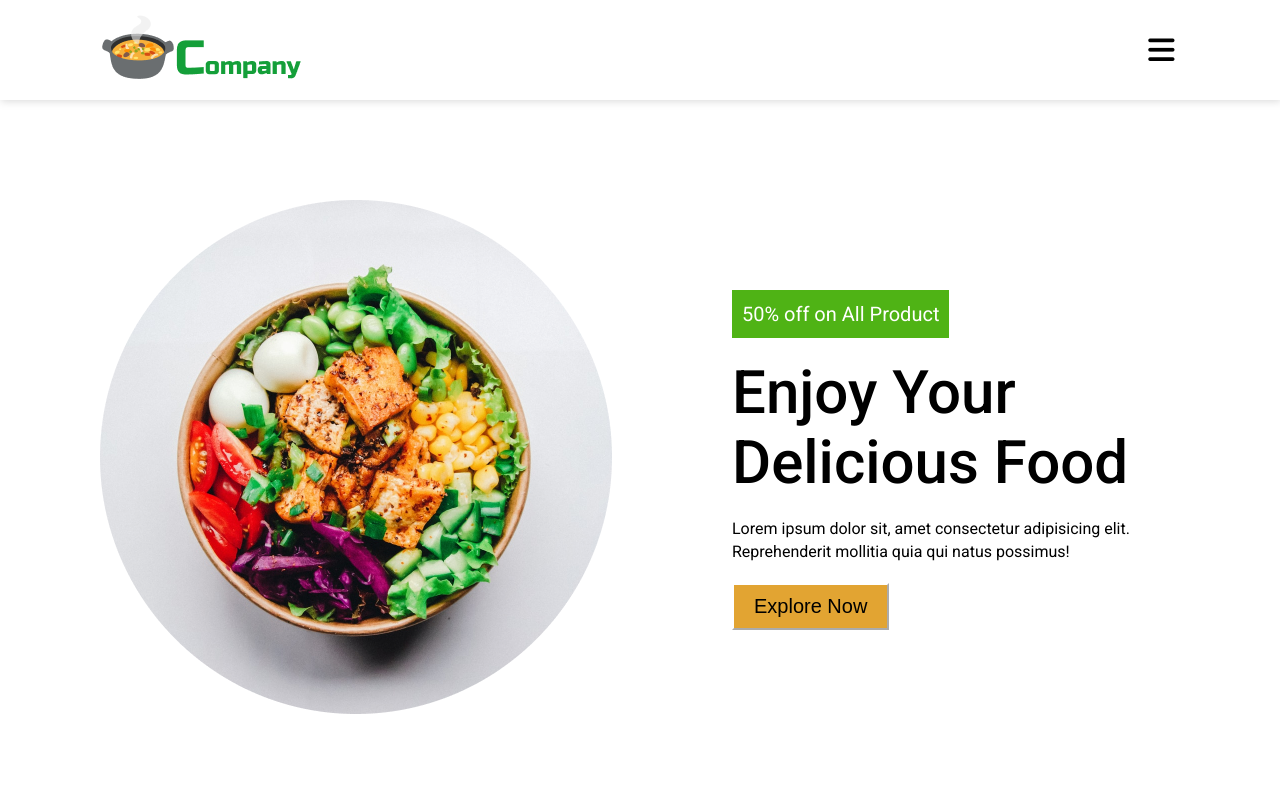
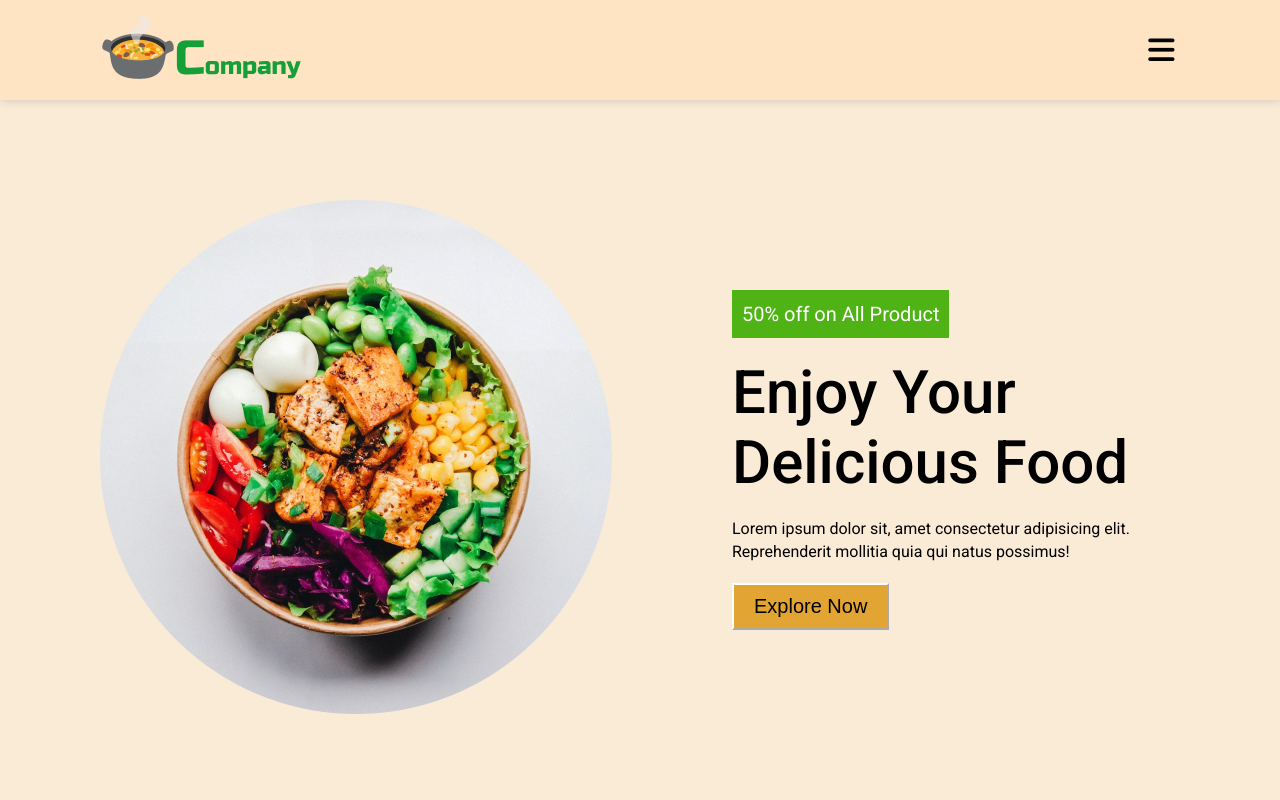
Before and after one commit to AvanishYadav-80/Restaurant-Website, a plain HTML site: page index.html in a window 1280 px wide. Shown: the top 800 px of the page. Drawn offline with Linux system fonts and the light colour scheme.

Commit message:
Update style.css

```diff
--- a/style.css
+++ b/style.css
@@ -11,6 +11,7 @@ body {
     line-height: 1.4;
     font-weight: 300;
     font-family: "Roboto", sans-serif;
+    background-color: antiquewhite;
 }
 
 .header {
@@ -21,7 +22,7 @@ body {
     display: flex;
     justify-content: space-between;
     padding: 10px 100px;
-    background-color: white;
+    background-color: bisque;
     position: sticky;
     top: 0;
     z-index: 1;
```
